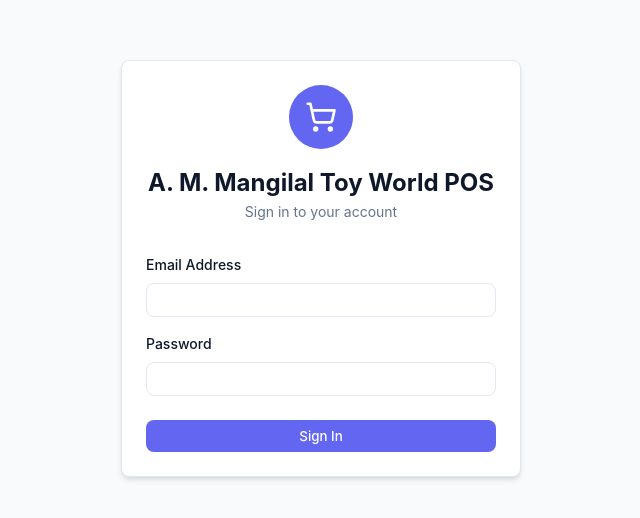
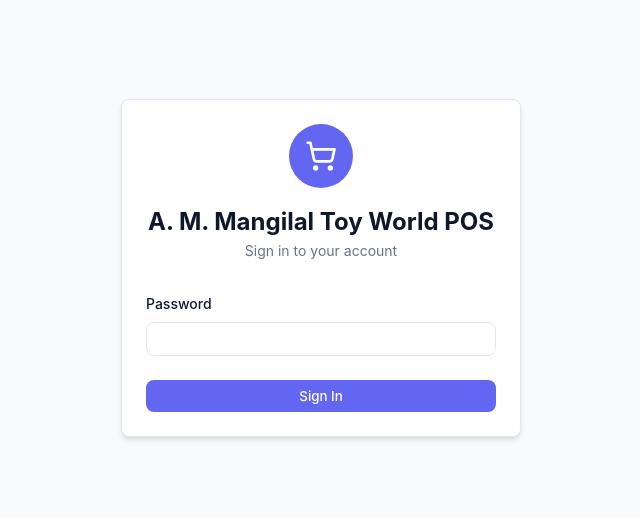
Before and after one commit to AbdlSameer/store-pos-, a React (Vite) app in the folder apps/client/: page /login in a window 1280 px wide. Shown: the part 132-650 px from the top of the page, without its empty margins (319-959 px from the left). Built offline with nearby package versions, Linux system fonts and the light colour scheme; no server answers.

Commit message:
chore: remove email input from login page

```diff
--- a/apps/client/src/pages/Login.tsx
+++ b/apps/client/src/pages/Login.tsx
@@ -5,7 +5,6 @@ import { useNavigate } from 'react-router-dom';
 import { ShoppingCart } from 'lucide-react';
 
 export default function Login() {
-  const [email, setEmail] = useState('');
   const [password, setPassword] = useState('');
   const [error, setError] = useState('');
   const [loading, setLoading] = useState(false);
@@ -17,7 +16,7 @@ export default function Login() {
     setError('');
     setLoading(true);
     try {
-      const res = await api.post('/auth/login', { email, password });
+      const res = await api.post('/auth/login', { email: 'admin@toystore.com', password });
       if (res.data.success) {
         setAuth(res.data.data.user, res.data.data.accessToken);
         navigate('/dashboard');
@@ -43,16 +42,7 @@ export default function Login() {
         {error && <div style={{ backgroundColor: '#fee2e2', color: '#ef4444', padding: '0.75rem', borderRadius: '8px', marginBottom: '1rem', fontSize: '0.875rem' }}>{error}</div>}
 
         <form onSubmit={handleSubmit} style={{ display: 'flex', flexDirection: 'column', gap: '1rem' }}>
-          <div>
-            <label style={{ display: 'block', fontSize: '0.875rem', fontWeight: 500, marginBottom: '0.5rem' }}>Email Address</label>
-            <input
-              type="email"
-              className="input-field"
-              value={email}
-              onChange={e => setEmail(e.target.value)}
-              required
-            />
-          </div>
+
           <div>
             <label style={{ display: 'block', fontSize: '0.875rem', fontWeight: 500, marginBottom: '0.5rem' }}>Password</label>
             <input
```
